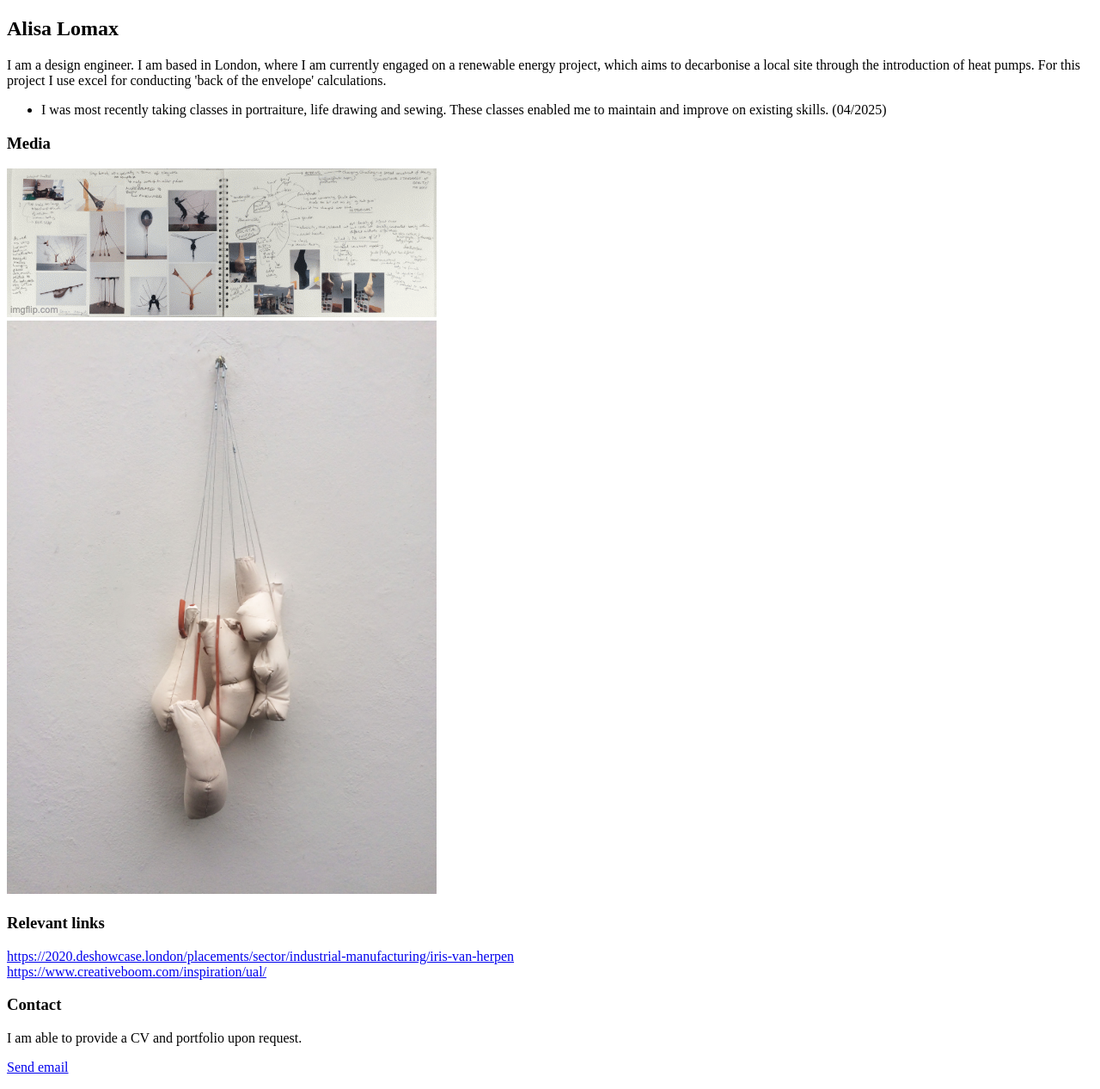
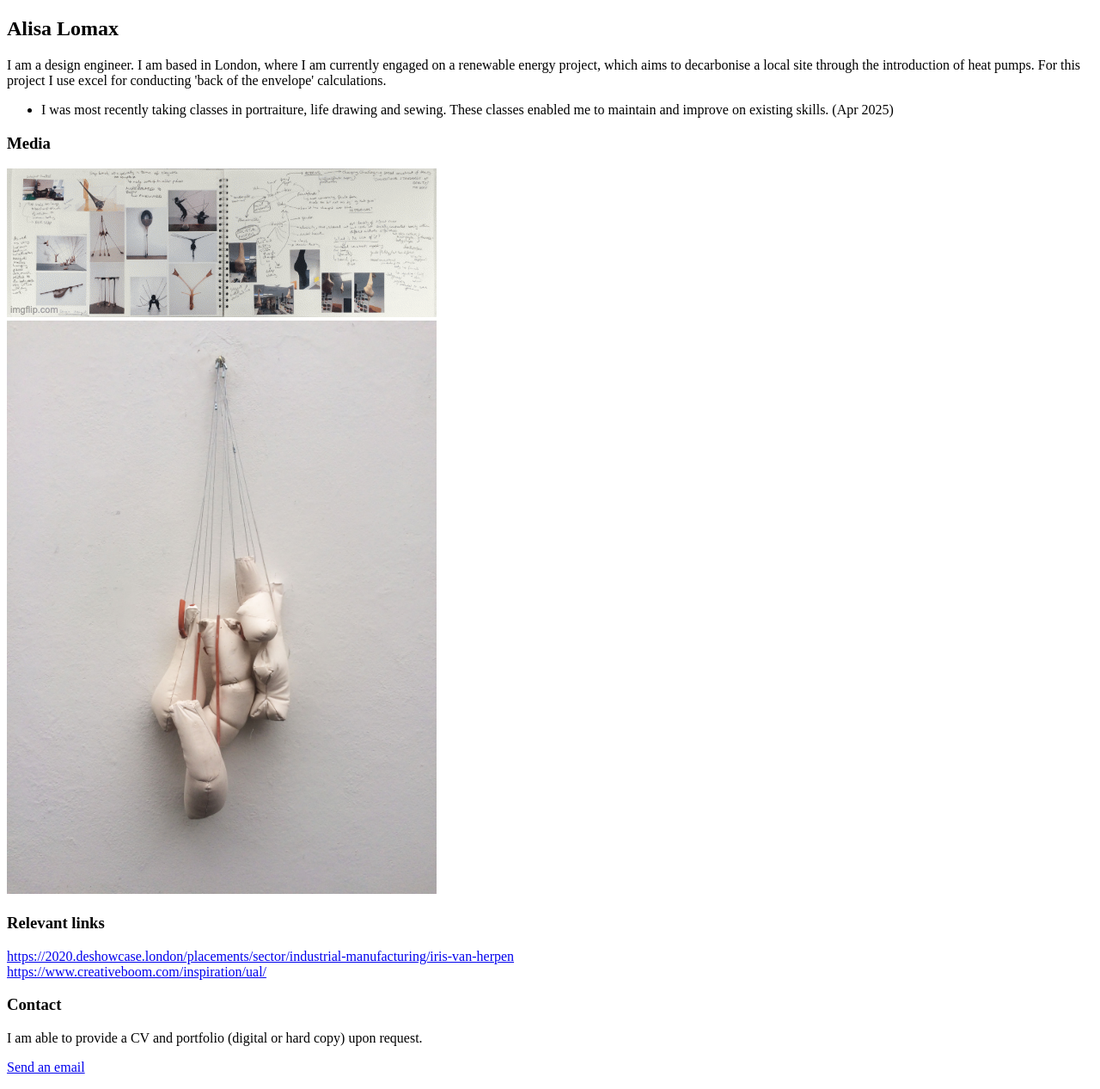
Before and after one commit to AlisaLomax/webpage, a plain HTML site: page index.html in a window 1280 px wide. Shown: the whole page at 86% size. Drawn offline with Linux system fonts and the light colour scheme.

Commit message:
Update index.html

```diff
--- a/index.html
+++ b/index.html
@@ -8,7 +8,7 @@
 		<div id="About">
 			<p>I am a design engineer. I am based in London, where I am currently engaged on a renewable energy project, which aims to decarbonise a local site through the introduction of heat pumps. For this project I use excel for conducting 'back of the envelope' calculations.</p>
 		<ul>
-			<li>I was most recently taking classes in portraiture, life drawing and sewing. These classes enabled me to maintain and improve on existing skills. (04/2025)</li>
+			<li>I was most recently taking classes in portraiture, life drawing and sewing. These classes enabled me to maintain and improve on existing skills. (Apr 2025)</li>
 		</ul>
 		<h3>Media</h3>
 		<div id="Media">
@@ -20,7 +20,7 @@
 		<a href= "https://www.creativeboom.com/inspiration/ual/" target="_blank">https://www.creativeboom.com/inspiration/ual/</a>
 		<h3>Contact</h3>
 		<div id="Contact">
-		<p>I am able to provide a CV and portfolio upon request.</p>
-		<p><a href="mailto:lomaxalisa@outlook.com">Send email</a></p>
+		<p>I am able to provide a CV and portfolio (digital or hard copy) upon request.</p>
+		<p><a href="mailto:lomaxalisa@outlook.com">Send an email</a></p>
 	</body>
 </html>
```
